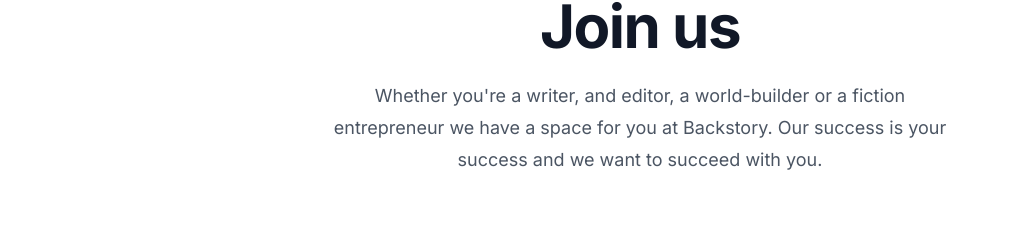
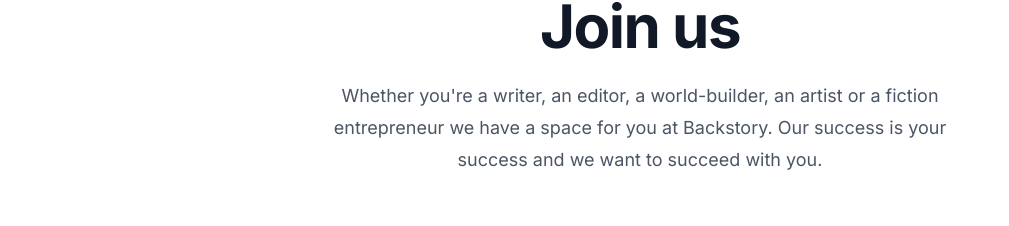
Before and after one commit to BackStoryOrg/website, a Next.js app: page /about in a window 1280 px wide. Shown: the part 4592-4818 px from the top of the page, without its empty margins (0-1009 px from the left). Built offline with nearby package versions, Linux system fonts and the light colour scheme.

Commit message:
Update About

```diff
--- a/src/components/about/About.tsx
+++ b/src/components/about/About.tsx
@@ -227,7 +227,7 @@ export function AboutEnd() {
       <div className="mx-auto max-w-2xl text-center">
         <h2 className="text-4xl font-bold tracking-tight text-gray-900 sm:text-6xl">Join us</h2>
         <p className="mt-6 text-lg leading-8 text-gray-600">
-          Whether you&apos;re a writer, and editor, a world-builder or a fiction entrepreneur we have a space for you at Backstory. Our success is your success and we want to succeed with you.
+          Whether you&apos;re a writer, an editor, a world-builder, an artist or a fiction entrepreneur we have a space for you at Backstory. Our success is your success and we want to succeed with you.
         </p>
       </div>
     </div>
```
